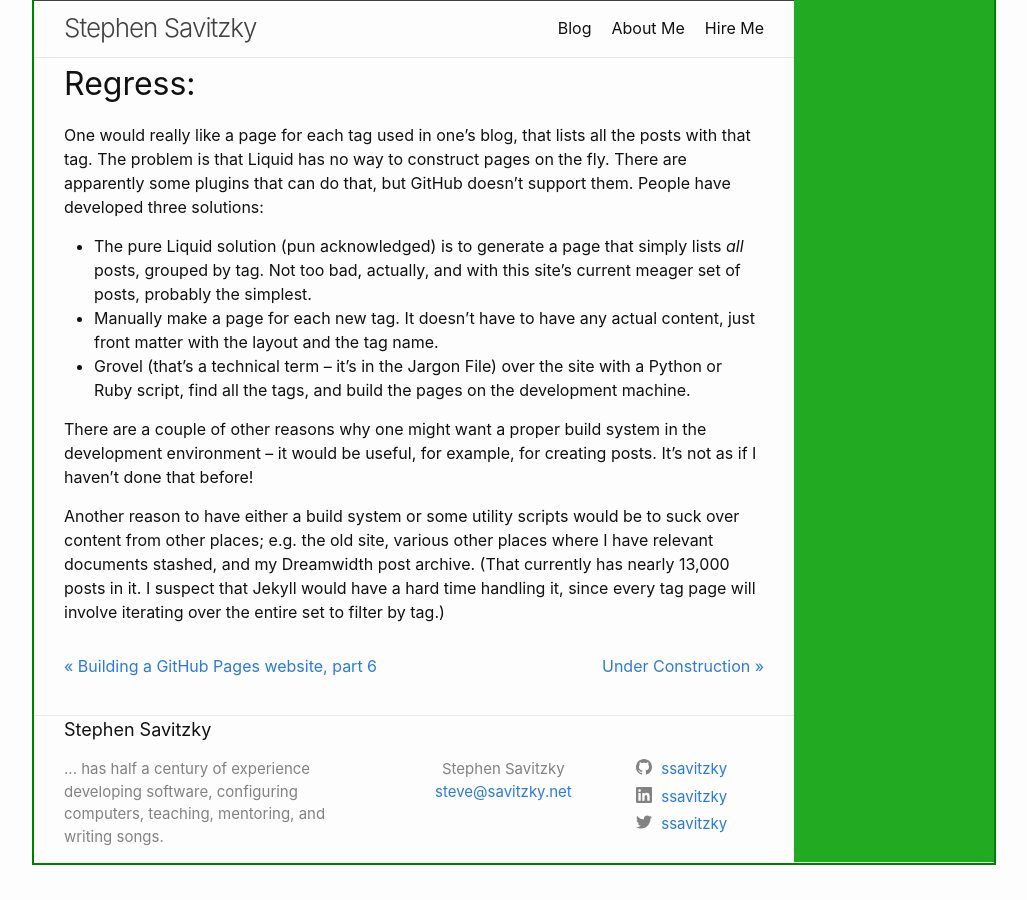
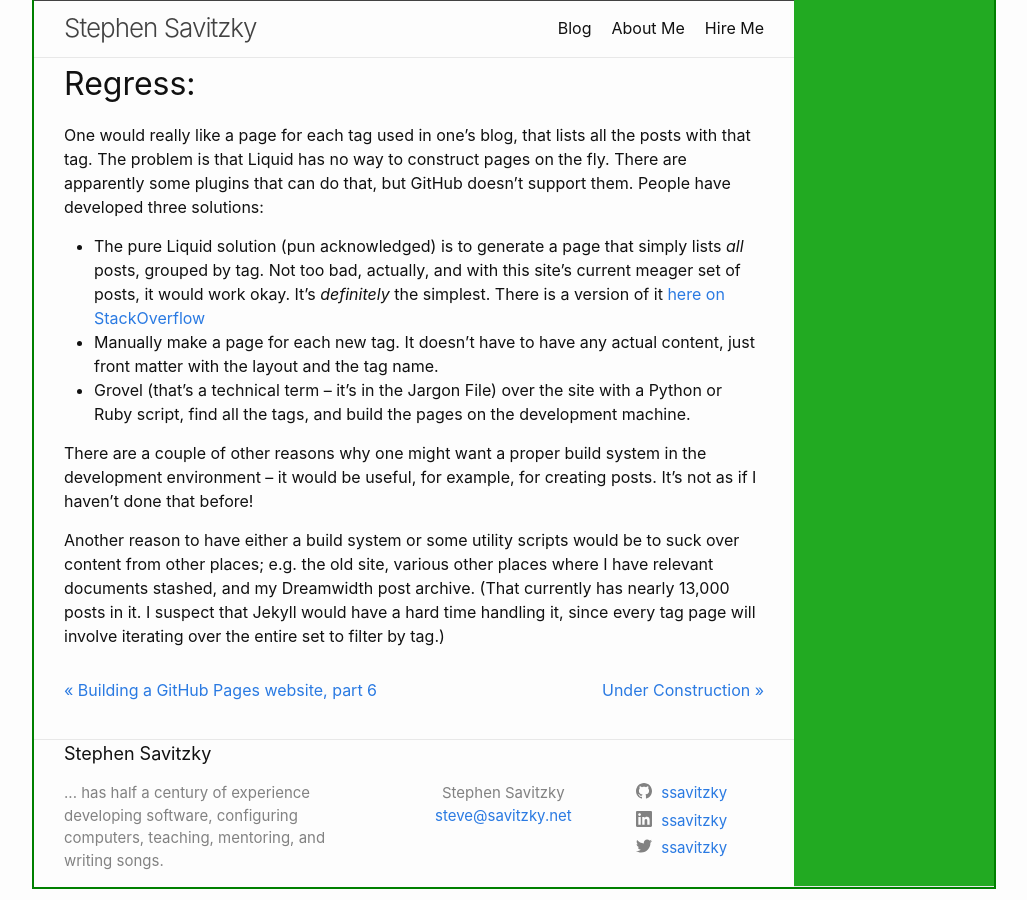
Before and after one commit to ssavitzky/ssavitzky.github.io, a Jekyll site: the page built from _posts/2018-08-13-building-the-site-pt-7.md, in a window 1280 px wide and 900 px high, scrolled down 579 px. Shown: the whole window, without its empty margins (126-1153 px from the left). Built offline with Jekyll 4.4.1, drawn with Linux system fonts in a browser that asks for light colours.

Commit message:
list posts by tag
Linked, somewhat crudely, from the blog page.  Posts in News don't get
their tags listed, which is stupid but I'm not going to worry about it
right now.

```diff
--- a/_posts/2018-08-13-building-the-site-pt-7.md
+++ b/_posts/2018-08-13-building-the-site-pt-7.md
@@ -29,7 +29,9 @@
 
 * The pure Liquid solution (pun acknowledged) is to generate a page that
   simply lists _all_ posts, grouped by tag.  Not too bad, actually, and with
-  this site's current meager set of posts, probably the simplest.
+  this site's current meager set of posts, it would work okay.  It's
+  _definitely_ the simplest.  There is a version of it [here on
+  StackOverflow](https://stackoverflow.com/questions/1408824/an-easy-way-to-support-tags-in-a-jekyll-blog)
 * Manually make a page for each new tag.  It doesn't have to have any actual
   content, just front matter with the layout and the tag name.
 * Grovel (that's a technical term -- it's in the Jargon File) over the site
```
Also changed, not shown: blog.md (+2 -0 lines), tags/index.html (added, +28 -0 lines).
